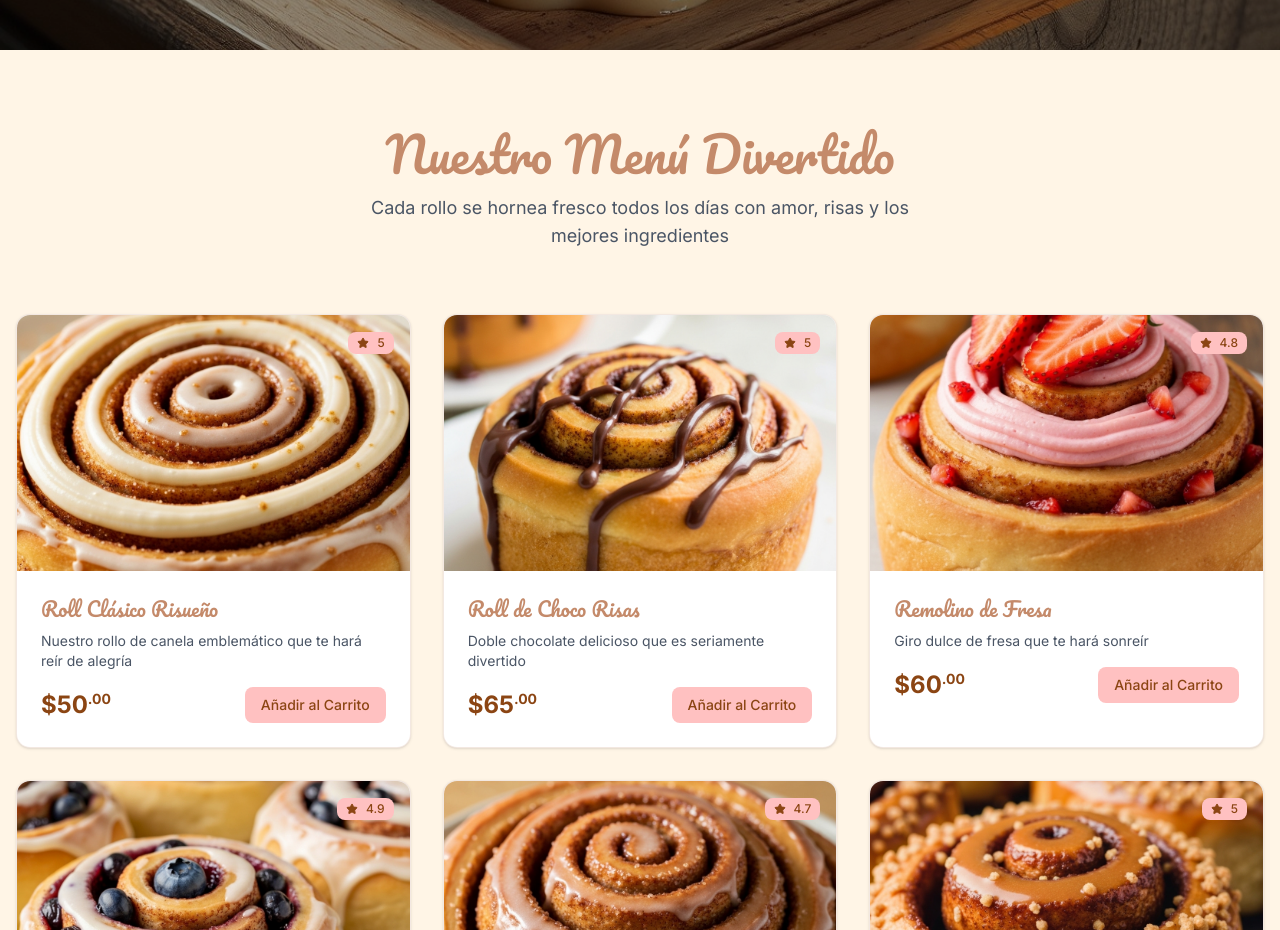
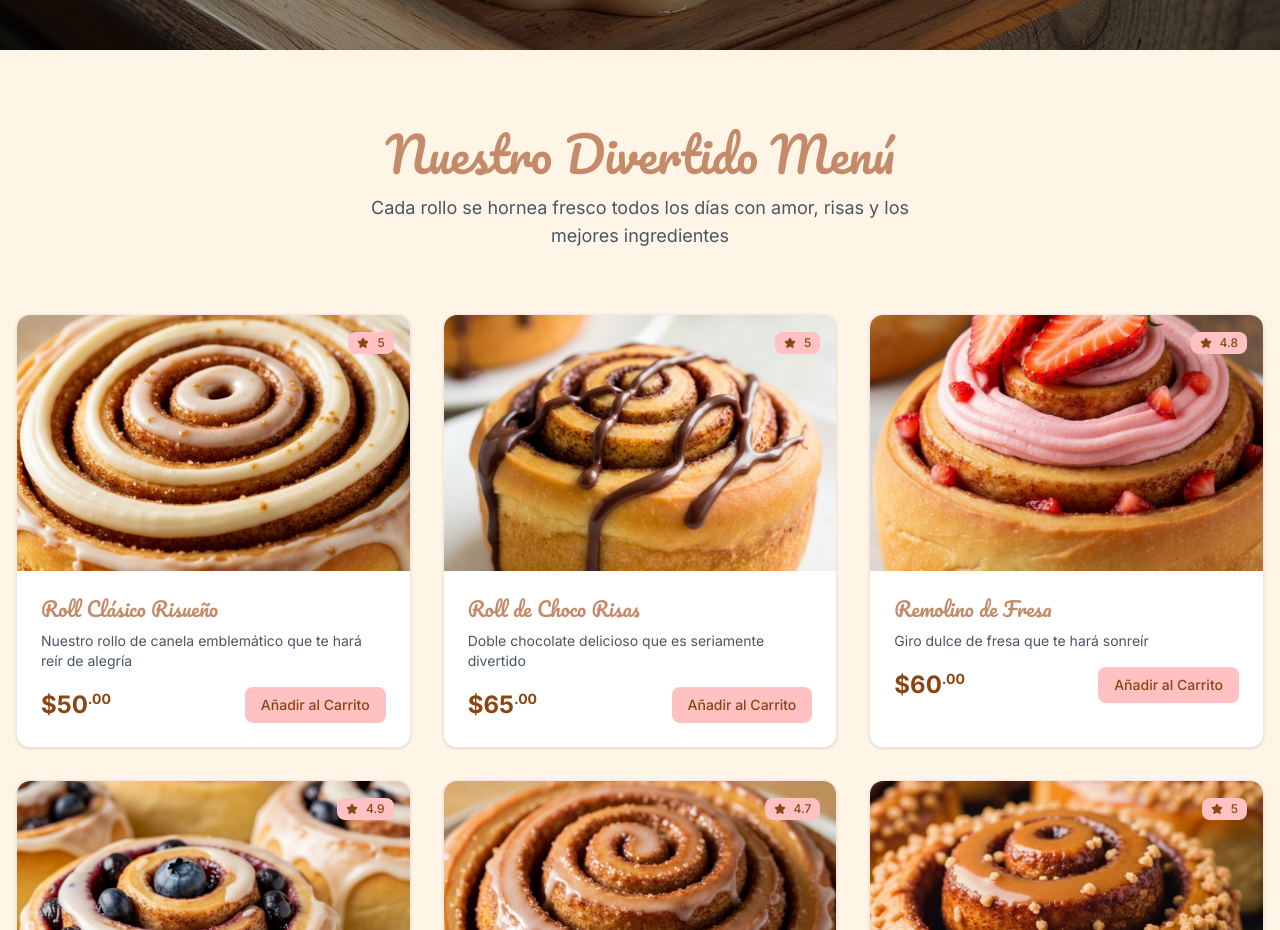
Before and after one commit to abimael92/Funny-Rolls, a Next.js app: page / in a window 1280 px wide. Shown: the part 840-1770 px from the top of the page. Built offline with nearby package versions, Linux system fonts and the light colour scheme.

Commit message:
Corrección de un error tipográfico en el título de MenuSection

```diff
--- a/components/sections/MenuSection.tsx
+++ b/components/sections/MenuSection.tsx
@@ -17,7 +17,7 @@ export function MenuSection({ products, addToCart }: MenuSectionProps) {
 <section id="menu" className="py-20 px-4">
   <div className="max-w-7xl mx-auto">
     <div className="text-center mb-16">
-      <h2 className="font-cursive text-4xl md:text-5xl text-[#C48A6A] mb-4">Nuestro Menú Divertido</h2>
+      <h2 className="font-cursive text-4xl md:text-5xl text-[#C48A6A] mb-4">Nuestro Divertido Menú</h2>
       <p className="text-lg text-gray-600 max-w-2xl mx-auto text-pretty">
         Cada rollo se hornea fresco todos los días con amor, risas y los mejores ingredientes
       </p>
```
